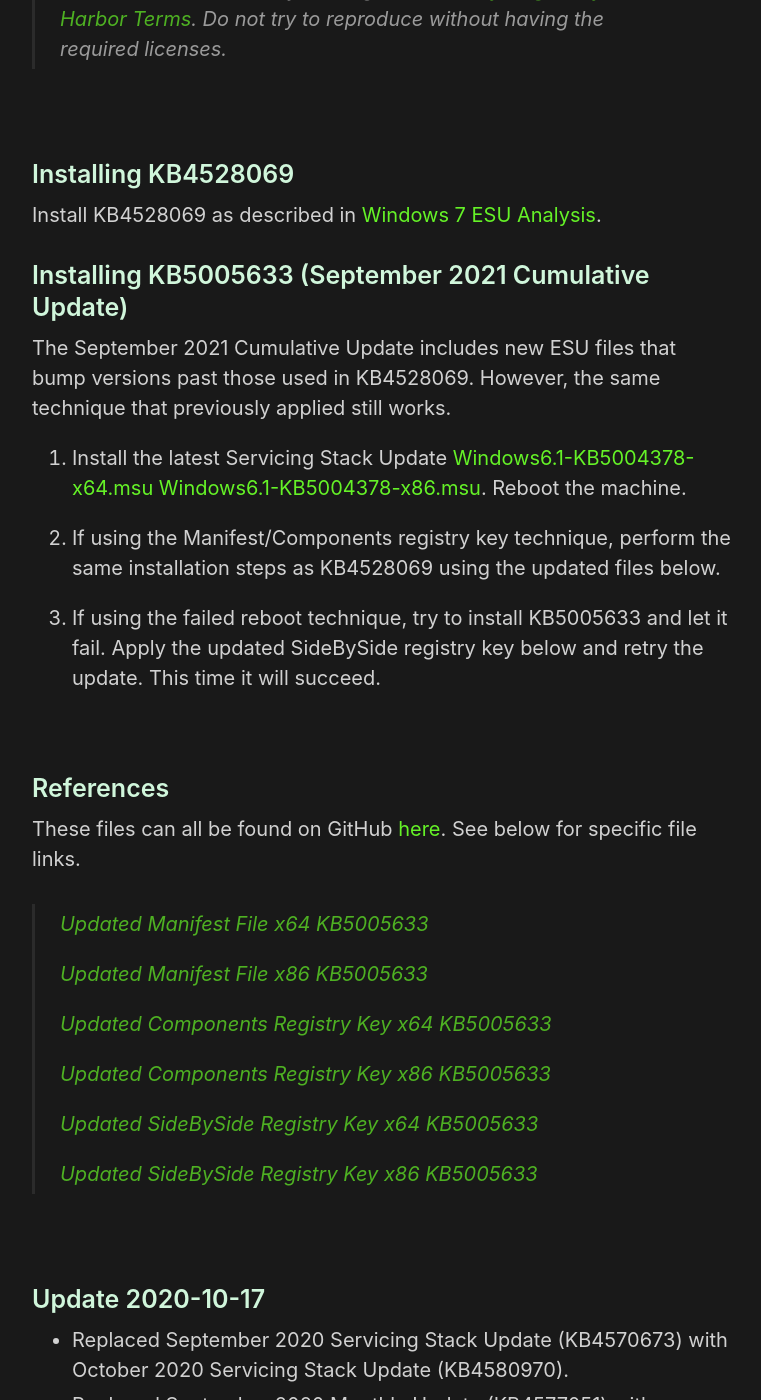
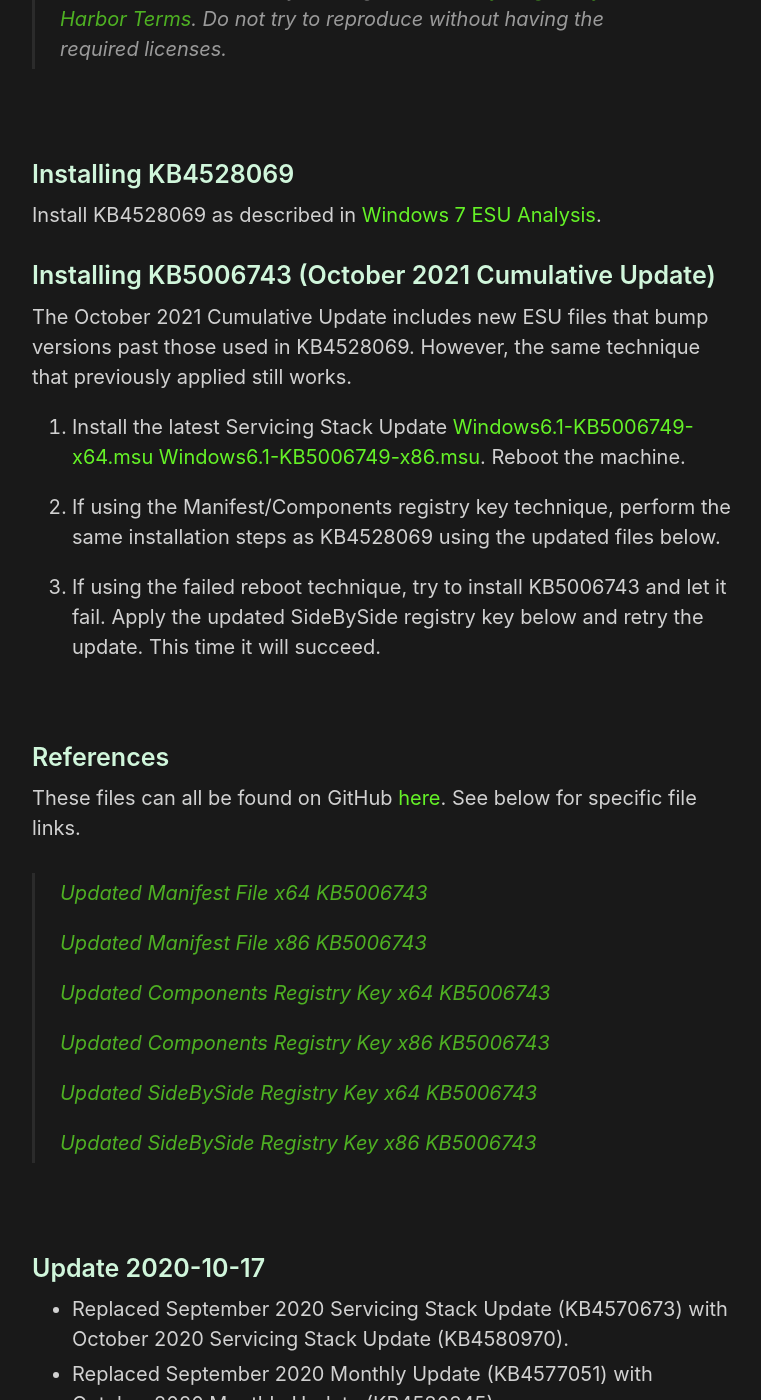
Before and after one commit to HackAndPwn/HackAndPwn.github.io, a Jekyll site: the page built from _posts/2020-09-12-windows-7-esu-analysis-updates.md, in a window 1280 px wide and 1400 px high, scrolled down 731 px. Shown: the whole window, without its empty margins (258-1019 px from the left). Built offline with Jekyll 4.4.1, drawn with Linux system fonts in a browser that asks for light colours; some of the changed text lies outside the part shown.

Commit message:
updates for october

```diff
--- a/_posts/2020-09-12-windows-7-esu-analysis-updates.md
+++ b/_posts/2020-09-12-windows-7-esu-analysis-updates.md
@@ -19,15 +19,15 @@
 
 Install KB4528069 as described in [Windows 7 ESU Analysis](https://hackandpwn.com/windows-7-esu-analysis).
 
-### Installing KB5005633 (September 2021 Cumulative Update)
+### Installing KB5006743 (October 2021 Cumulative Update)
 
-The September 2021 Cumulative Update includes new ESU files that bump versions past those used in KB4528069.  However, the same technique that previously applied still works.
+The October 2021 Cumulative Update includes new ESU files that bump versions past those used in KB4528069.  However, the same technique that previously applied still works.
 
-1. Install the latest Servicing Stack Update [Windows6.1-KB5004378-x64.msu](https://github.com/HackAndPwn/Windows-7-Patching/raw/master/07_ESU_Updates/01_Windows6.1-KB5004378-x64.msu) [Windows6.1-KB5004378-x86.msu](https://github.com/HackAndPwn/Windows-7-Patching/raw/master/07_ESU_Updates/01_Windows6.1-KB5004378-x86.msu).  Reboot the machine.
+1. Install the latest Servicing Stack Update [Windows6.1-KB5006749-x64.msu](https://github.com/HackAndPwn/Windows-7-Patching/raw/master/07_ESU_Updates/01_Windows6.1-KB5006749-x64.msu) [Windows6.1-KB5006749-x86.msu](https://github.com/HackAndPwn/Windows-7-Patching/raw/master/07_ESU_Updates/01_Windows6.1-KB5006749-x86.msu).  Reboot the machine.
 
 2. If using the Manifest/Components registry key technique, perform the same installation steps as KB4528069 using the updated files below.
 
-3. If using the failed reboot technique, try to install KB5005633 and let it fail.  Apply the updated SideBySide registry key below and retry the update.  This time it will succeed.
+3. If using the failed reboot technique, try to install KB5006743 and let it fail.  Apply the updated SideBySide registry key below and retry the update.  This time it will succeed.
 
 <br>
 
@@ -35,17 +35,17 @@
 
 These files can all be found on GitHub [here](https://github.com/HackAndPwn/Windows-7-ESU-Analysis).  See below for specific file links.
 
-> [Updated Manifest File x64 KB5005633](https://github.com/HackAndPwn/Windows-7-ESU-Analysis/blob/master/2021_09/amd64_microsoft-windows-s..edsecurityupdatesai_31bf3856ad364e35_6.1.7602.25712_none_c8df7b6e3625e03f.manifest)
+> [Updated Manifest File x64 KB5006743](https://github.com/HackAndPwn/Windows-7-ESU-Analysis/blob/master/2021_10/amd64_microsoft-windows-s..edsecurityupdatesai_31bf3856ad364e35_6.1.7602.25740_none_c8bd0b1636400164.manifest)
 >
-> [Updated Manifest File x86 KB5005633](https://github.com/HackAndPwn/Windows-7-ESU-Analysis/blob/master/2021_09/x86_microsoft-windows-s..edsecurityupdatesai_31bf3856ad364e35_6.1.7602.25712_none_6cc0dfea7dc86f09.manifest)
+> [Updated Manifest File x86 KB5006743](https://github.com/HackAndPwn/Windows-7-ESU-Analysis/blob/master/2021_10/x86_microsoft-windows-s..edsecurityupdatesai_31bf3856ad364e35_6.1.7602.25740_none_6c9e6f927de2902e.manifest)
 >
-> [Updated Components Registry Key x64 KB5005633](https://github.com/HackAndPwn/Windows-7-ESU-Analysis/blob/master/2021_09/ComponentsRegistryKey_x64.reg)
+> [Updated Components Registry Key x64 KB5006743](https://github.com/HackAndPwn/Windows-7-ESU-Analysis/blob/master/2021_10/ComponentsRegistryKey_x64.reg)
 >
-> [Updated Components Registry Key x86 KB5005633](https://github.com/HackAndPwn/Windows-7-ESU-Analysis/blob/master/2021_09/ComponentsRegistryKey_x86.reg)
+> [Updated Components Registry Key x86 KB5006743](https://github.com/HackAndPwn/Windows-7-ESU-Analysis/blob/master/2021_10/ComponentsRegistryKey_x86.reg)
 >
-> [Updated SideBySide Registry Key x64 KB5005633](https://github.com/HackAndPwn/Windows-7-ESU-Analysis/blob/master/2021_09/SideBySideRegistryKey_x64.reg)
+> [Updated SideBySide Registry Key x64 KB5006743](https://github.com/HackAndPwn/Windows-7-ESU-Analysis/blob/master/2021_10/SideBySideRegistryKey_x64.reg)
 >
-> [Updated SideBySide Registry Key x86 KB5005633](https://github.com/HackAndPwn/Windows-7-ESU-Analysis/blob/master/2021_09/SideBySideRegistryKey_x86.reg)
+> [Updated SideBySide Registry Key x86 KB5006743](https://github.com/HackAndPwn/Windows-7-ESU-Analysis/blob/master/2021_10/SideBySideRegistryKey_x86.reg)
 
 <br>
 
@@ -102,3 +102,7 @@
 * Replaced August 2021 Monthly Update (KB5005088) with September 2021 Monthly Update (KB5005633).
 * Replaced August 2021 Manifest, Components Registry Key, and SideBySide Registry Key (6.1.7602.25685) with September 2021 (6.1.7602.25712).
 * Updated GitHub links.
+
+### Update 2021-10-21
+* Replaced September 2021 Monthly Update (KB5005633) with October 2021 Monthly Update (KB5006743).
+* Replaced September 2021 Manifest, Components Registry Key, and SideBySide Registry Key (6.1.7602.25712) with October 2021 (6.1.7602.25740).
```
Also changed, not shown: other parts of _posts/2020-09-12-windows-7-esu-analysis-updates.md (+1 -1 lines).
